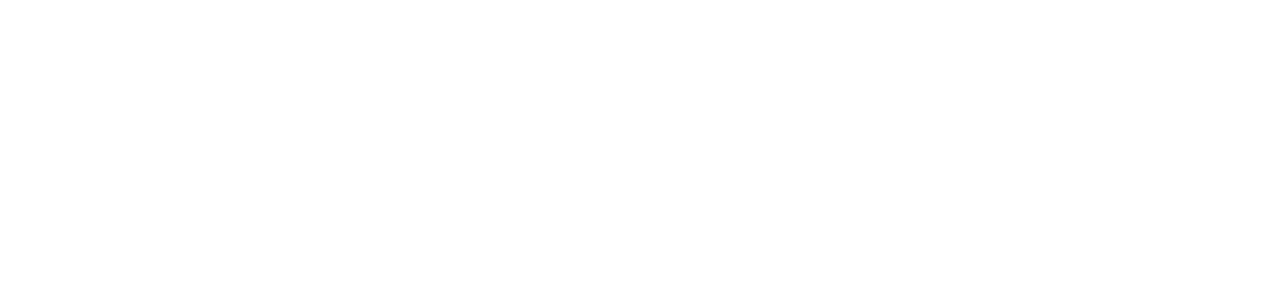
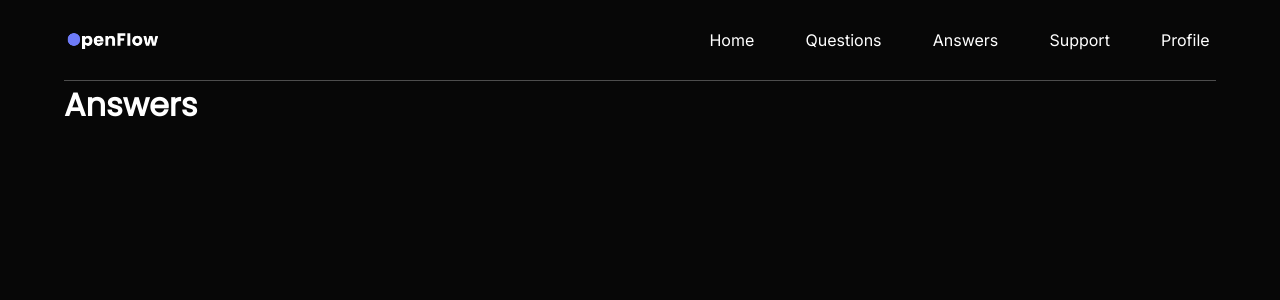
Before and after one commit to MareliLourens/OpenFlow, a React (Create React App) app in the folder client/: page /answers in a window 1280 px wide. Before the commit this address had no page. Shown: the top 300 px of the page. Built offline with nearby package versions, Linux system fonts and the light colour scheme.

Commit message:
Added Routes

```diff
--- a/client/src/App.js
+++ b/client/src/App.js
@@ -1,6 +1,10 @@
 import { BrowserRouter, Route, Routes } from 'react-router-dom';
 import HomeRoute from './routes/Home/Route.Home';
 import LoginRoute from './routes/Login/Route.Login';
+import ProfileRoute from './routes/Profile/Route.Profile';
+import QuestionsRoute from './routes/Questions/Route.Questions';
+import AnswersRoute from './routes/Answers/Route.Answers';
+import SupportRoute from './routes/Support/Route.Support';
 
 function App() {
   return (
@@ -8,6 +12,10 @@ function App() {
       <Routes>
         <Route path="/" element={<HomeRoute/>}/>
         <Route path="/login" element={<LoginRoute/>}/>
+        <Route path="/profile" element={<ProfileRoute/>}/>
+        <Route path="/questions" element={<QuestionsRoute/>}/>
+        <Route path="/answers" element={<AnswersRoute/>}/>
+        <Route path="/support" element={<SupportRoute/>}/>
       </Routes>
     </BrowserRouter>
   );
--- a/client/src/components/NavBar-Component/Component.NavBar.jsx
+++ b/client/src/components/NavBar-Component/Component.NavBar.jsx
@@ -11,22 +11,22 @@ const NavBarComponent = () => {
     <div className={style.main}>
       <img className={style.logoImg} src={logo} />
       <div className={style.links}>
-        <div className={style.link}>Home</div>
-        <div className={style.link}>Questions</div>
-        <div className={style.link}>Answers</div>
-        <div className={style.link}>Support</div>
+        <Link to="/"><div className={style.link}>Home</div></Link>
+        <Link to="/questions"><div className={style.link}>Questions</div></Link>
+        <Link to="/answers"><div className={style.link}>Answers</div></Link>
+        <Link to="/support"><div className={style.link}>Support</div></Link>
+        {user === true ? (
           <Link to="/profile">
+            <div className={style.link}>Profile</div>
+          </Link>
+        ) : (
+          <Link to="/login">
             <div className={style.link}>
-            {user === true ? (
-              "Profile"
-            ) : (
-              <>
               <img className={style.loginIcon} src={loginIcon} />
               Login
-              </>
-            )}
             </div>
           </Link>
+        )}
       </div>
     </div>
   );
--- /dev/null
+++ b/client/src/routes/Answers/Route.Answers.js
@@ -0,0 +1,16 @@
+import React from "react";
+import style from "./Style.Answers.module.scss";
+import NavBarComponent from "../../components/NavBar-Component/Component.NavBar";
+
+const AnswersRoute = () => {
+  return (
+    <div className={style.main}>
+      <div className={style.content}>
+        <NavBarComponent />
+        <h1 className={style.heading}> Answers </h1>
+      </div>
+    </div>
+  );
+};
+
+export default AnswersRoute;
--- /dev/null
+++ b/client/src/routes/Answers/Style.Answers.module.scss
@@ -0,0 +1,15 @@
+@import "../../mainStyling.scss";
+
+.main {
+  display: flex;
+  justify-content: center;
+  background-color: #070707;
+  height: 100vh;
+  user-select: none;
+  .content {
+    height: 95%;
+    width: 90%;
+    color: #ffffff;
+    font-family: "Poppins";
+  }
+}
--- a/client/src/routes/Home/Route.Home.js
+++ b/client/src/routes/Home/Route.Home.js
@@ -1,7 +1,5 @@
 import React from "react";
 import style from "./Style.Home.module.scss";
-import HomeHeaderComponent from "../../components/HomeHeader-Component/Component.HomeHeader";
-import blinker from "../../assets/images/blink.gif";
 import NavBarComponent from "../../components/NavBar-Component/Component.NavBar";
 import SmallQuestionComponent from "../../components/SmallQuestion-Component/Component.SmallQuestion";
 
--- /dev/null
+++ b/client/src/routes/Profile/Route.Profile.js
@@ -0,0 +1,16 @@
+import React from "react";
+import style from "./Style.Profile.module.scss";
+import NavBarComponent from "../../components/NavBar-Component/Component.NavBar";
+
+const ProfileRoute = () => {
+  return (
+    <div className={style.main}>
+      <div className={style.content}>
+        <NavBarComponent />
+        <h1 className={style.heading}> Profile </h1>
+      </div>
+    </div>
+  );
+};
+
+export default ProfileRoute;
--- /dev/null
+++ b/client/src/routes/Profile/Style.Profile.module.scss
@@ -0,0 +1,15 @@
+@import "../../mainStyling.scss";
+
+.main {
+  display: flex;
+  justify-content: center;
+  background-color: #070707;
+  height: 100vh;
+  user-select: none;
+  .content {
+    height: 95%;
+    width: 90%;
+    color: #ffffff;
+    font-family: "Poppins";
+  }
+}
--- /dev/null
+++ b/client/src/routes/Questions/Route.Questions.js
@@ -0,0 +1,16 @@
+import React from "react";
+import style from "./Style.Questions.module.scss";
+import NavBarComponent from "../../components/NavBar-Component/Component.NavBar";
+
+const QuestionsRoute = () => {
+  return (
+    <div className={style.main}>
+      <div className={style.content}>
+        <NavBarComponent />
+        <h1 className={style.heading}> Questions </h1>
+      </div>
+    </div>
+  );
+};
+
+export default QuestionsRoute;
--- /dev/null
+++ b/client/src/routes/Questions/Style.Questions.module.scss
@@ -0,0 +1,15 @@
+@import "../../mainStyling.scss";
+
+.main {
+  display: flex;
+  justify-content: center;
+  background-color: #070707;
+  height: 100vh;
+  user-select: none;
+  .content {
+    height: 95%;
+    width: 90%;
+    color: #ffffff;
+    font-family: "Poppins";
+  }
+}
--- /dev/null
+++ b/client/src/routes/Support/Route.Support.js
@@ -0,0 +1,16 @@
+import React from "react";
+import style from "./Style.Support.module.scss";
+import NavBarComponent from "../../components/NavBar-Component/Component.NavBar";
+
+const SupportRoute = () => {
+  return (
+    <div className={style.main}>
+      <div className={style.content}>
+        <NavBarComponent />
+        <h1 className={style.heading}> Support </h1>
+      </div>
+    </div>
+  );
+};
+
+export default SupportRoute;
--- /dev/null
+++ b/client/src/routes/Support/Style.Support.module.scss
@@ -0,0 +1,15 @@
+@import "../../mainStyling.scss";
+
+.main {
+  display: flex;
+  justify-content: center;
+  background-color: #070707;
+  height: 100vh;
+  user-select: none;
+  .content {
+    height: 95%;
+    width: 90%;
+    color: #ffffff;
+    font-family: "Poppins";
+  }
+}
```
Also changed, not shown: 1 other file (tests, documents, lock files or other folders). Lines whose indentation alone changed are shown as unchanged.
